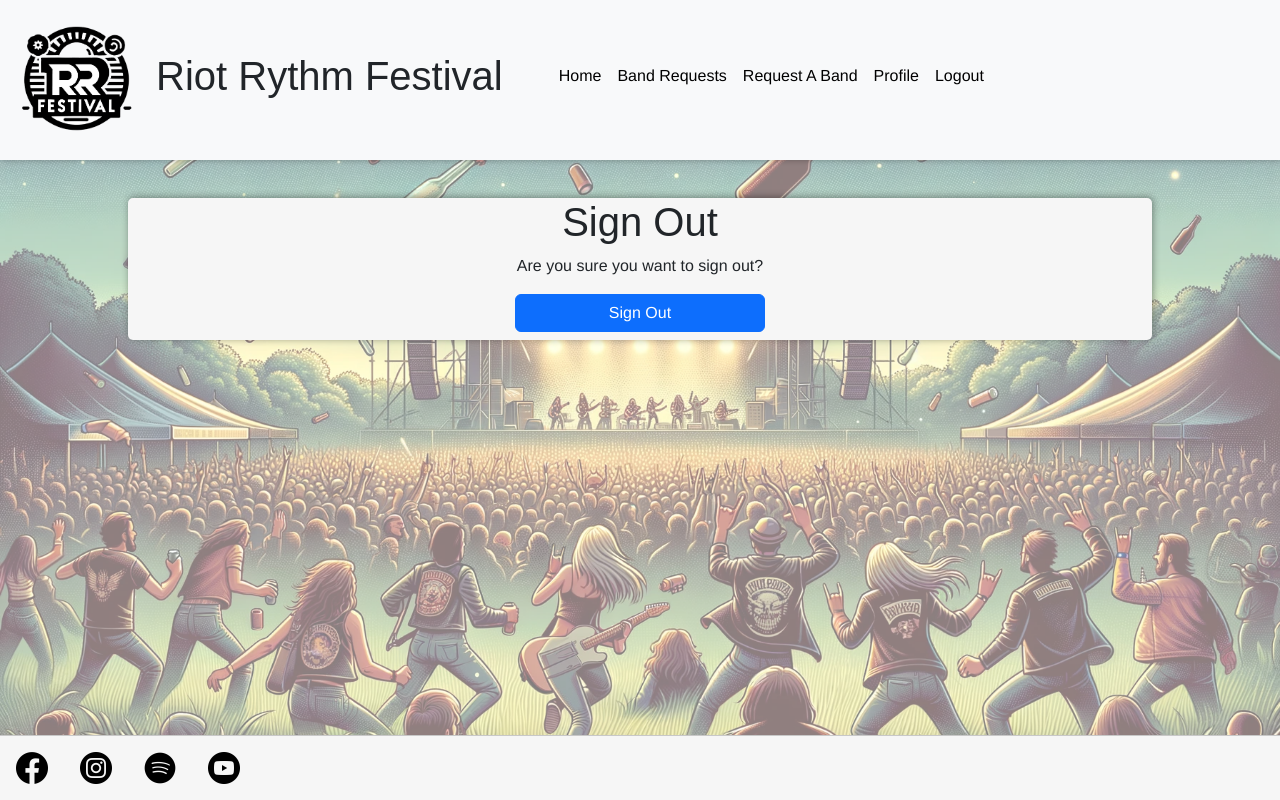
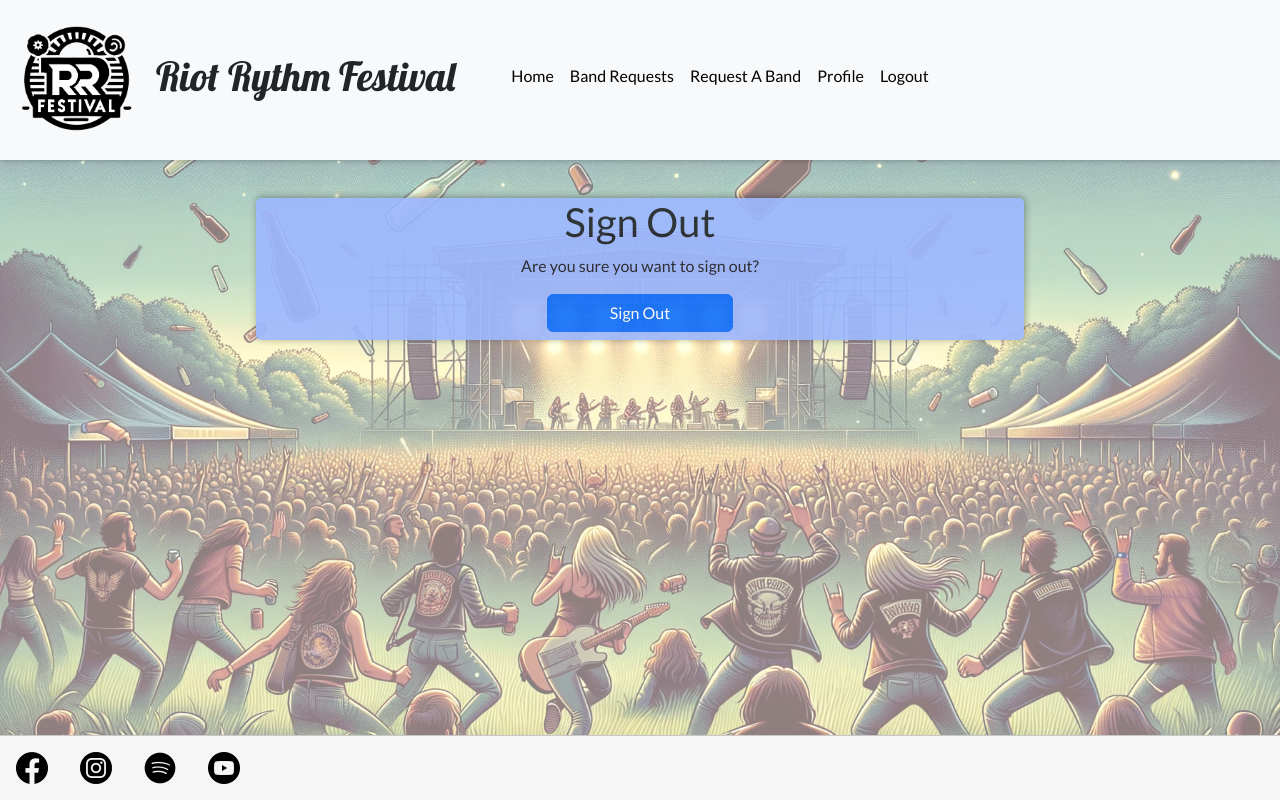
Before and after one commit to JorgenDIF/PP4-Riot-Rythm-Festival, a Django app: page /accounts/logout/ in a window 1280 px wide. Run offline with Django 4.2, Linux system fonts and the light colour scheme; the visitor is signed in with stand-in values (Sample User, id 1); parts of the project's set-up code (start-up, migrations or seed data) failed here and were passed over; some libraries are stand-ins or nearby versions.

Commit message:
style: Update login, logout, and signup aesthetics
Enhanced the visual style of login, logout, and signup forms by updating colors and sizes for better user interaction and visibility.

Changed fonts for main content and titles to improve readability and provide a consistent visual experience across the platform.

```diff
--- a/home/templates/home/index.html
+++ b/home/templates/home/index.html
@@ -4,7 +4,7 @@
 <section class="hero jumbotron jumbotron-fluid">
 
         <div class="landing p-4 container text-center">
-            <h1 class="landing-intro display-4 pb-4">Welcome to Riot Rhythm Festival 2024</h1>
+            <h1 class="display-4 pb-4">Welcome to <span class="festival-name ">Riot Rhythm Festival</span> 2024</h1>
             <p class="lead pt-2 pb-4">Immerse yourself in the pulse of music and rebellion. Stay wild, stay in the riot — sign up, request your favorite bands from our Band Bank, and like other uers requests!!</p>
             {% if request.user.is_authenticated %}
             <a href="{% url 'add_band' %}" class="btn btn-primary custom-btn-primary">Request A Band</a>
--- a/profiles/models.py
+++ b/profiles/models.py
@@ -10,7 +10,8 @@ from django_resized import ResizedImageField
 
 class Profile(models.Model):
 
-    user = models.ForeignKey(User, related_name="profile", on_delete=models.CASCADE)
+    user = models.ForeignKey(User, related_name="profile",
+                             on_delete=models.CASCADE)
     image = ResizedImageField(
         size=[300, 300],
         quality=75,
--- a/static/css/base.css
+++ b/static/css/base.css
@@ -1,9 +1,10 @@
-
+@import url('https://fonts.googleapis.com/css2?family=Lato:ital,wght@0,100;0,300;0,400;0,700;0,900;1,100;1,300;1,400;1,700;1,900&family=Lobster&display=swap');
 
 :root {
     /** Fonts */
-    --title: 'arial';
-    --main-font: 'helvetica';
+    --title: 'Lobster', sans-serif;
+    --main-font: 'Lato', sans-serif;
+
 
 
 
@@ -34,10 +35,11 @@ body {
     font-family: var(--main-font);
 
 }
-h1, h2, h3, h4, h5, h6 {
+
+/*h1, h2, h3, h4, h5, h6 {
     font-family: var(--title);
 
-}
+}*/
 
 main {
     background-image: url('/static/images/rrbackground50.webp');
@@ -95,7 +97,7 @@ img.logo {
 /* Landing Page */
 .landing {
 
-    width: 80%;
+    width: 60%;
     margin: 3% auto;
     background-color: var(--pale-blue);
     box-shadow: var(--small-box-shadow);
@@ -103,10 +105,10 @@ img.logo {
     opacity: 0.9;
 }
 
-.landing-intro {
+.festival-name {
+    font-family: var(--title);
 
 }
-
 
 /* Bands */
 
--- a/templates/allauth/account/login.html
+++ b/templates/allauth/account/login.html
@@ -6,19 +6,19 @@
 
 {% block content %}
 <div class="container text-center mt-2">
- <div class="form"><h1>{% trans "Sign In" %}</h1>
+ <div class="landing"><h1>{% trans "Sign In" %}</h1>
 
   <p>{% blocktrans %}If you have not created an account yet, then please
   <a href="{{ signup_url }}">sign up</a> first.{% endblocktrans %}</p></div>
 
 
-  <form class="form p-2" method="POST" action="{% url 'account_login' %}">
+  <form class="landing p-2" method="POST" action="{% url 'account_login' %}">
     {% csrf_token %}
     {{ form|crispy }}
     {% if redirect_field_value %}
     <input type="hidden" name="{{ redirect_field_name }}" value="{{ redirect_field_value }}" />
     {% endif %}
-    <button class="btn btn-primary w-25 mb-2" type="submit">{% trans "Sign In" %}</button>
+    <button class="btn btn-primary w-30 mb-2" type="submit">{% trans "Sign In" %}</button>
     <a class="button secondaryAction d-block" href="{% url 'account_reset_password' %}">{% trans "Forgot Password?" %}</a>
   </form>
 </div>
--- a/templates/allauth/account/logout.html
+++ b/templates/allauth/account/logout.html
@@ -5,7 +5,7 @@
 {% block title %}{% trans "Sign Out" %}{% endblock %}
 
 {% block content %}
-<div class="container text-center form pb-2">
+<div class="container text-center landing pb-2">
   <h1>{% trans "Sign Out" %}</h1>
 
   <p>{% trans 'Are you sure you want to sign out?' %}</p>
--- a/templates/allauth/account/signup.html
+++ b/templates/allauth/account/signup.html
@@ -6,17 +6,17 @@
 
 {% block content %}
 <div class="container text-center">
- <div class="form pb-2"><h1>{% trans "Sign Up" %}</h1>
+ <div class="landing pb-2"><h1>{% trans "Sign Up" %}</h1>
 
   <p>{% blocktrans %}Already have an account? Then please <a href="{{ login_url }}">sign in</a>.{% endblocktrans %}</p>
 </div>
-  <form class="form p-2" id="signup_form" method="post" action="{% url 'account_signup' %}">
+  <form class="landing p-2" id="signup_form" method="post" action="{% url 'account_signup' %}">
     {% csrf_token %}
     {{ form|crispy }}
     {% if redirect_field_value %}
     <input type="hidden" name="{{ redirect_field_name }}" value="{{ redirect_field_value }}" />
     {% endif %}
-    <button type="submit" class="btn btn-primary w-25">Sign Up</button>
+    <button type="submit" class="btn btn-primary w-30">Sign Up</button>
   </form>
 </div>
 {% endblock %}
--- a/templates/includes/header.html
+++ b/templates/includes/header.html
@@ -6,7 +6,7 @@
     <nav class="navbar navbar-expand-lg bg-body-tertiary">
         <div class="container-fluid">
           <a class="navbar-brand" href="#"><img src="{% static 'images/RRFestival.webp' %}" alt="Riot Rythm Logo" class="logo"></a>
-          <h1 class =" text-center d-none d-md-block ">Riot Rythm Festival </h1>
+          <h1 class ="festival-name text-center d-none d-md-block ">Riot Rythm Festival </h1>
           <button class="navbar-toggler" type="button" data-bs-toggle="collapse" data-bs-target="#navbarNav" aria-controls="navbarNav" aria-expanded="false" aria-label="Toggle navigation">
             <span class="navbar-toggler-icon"></span>
           </button>
```
